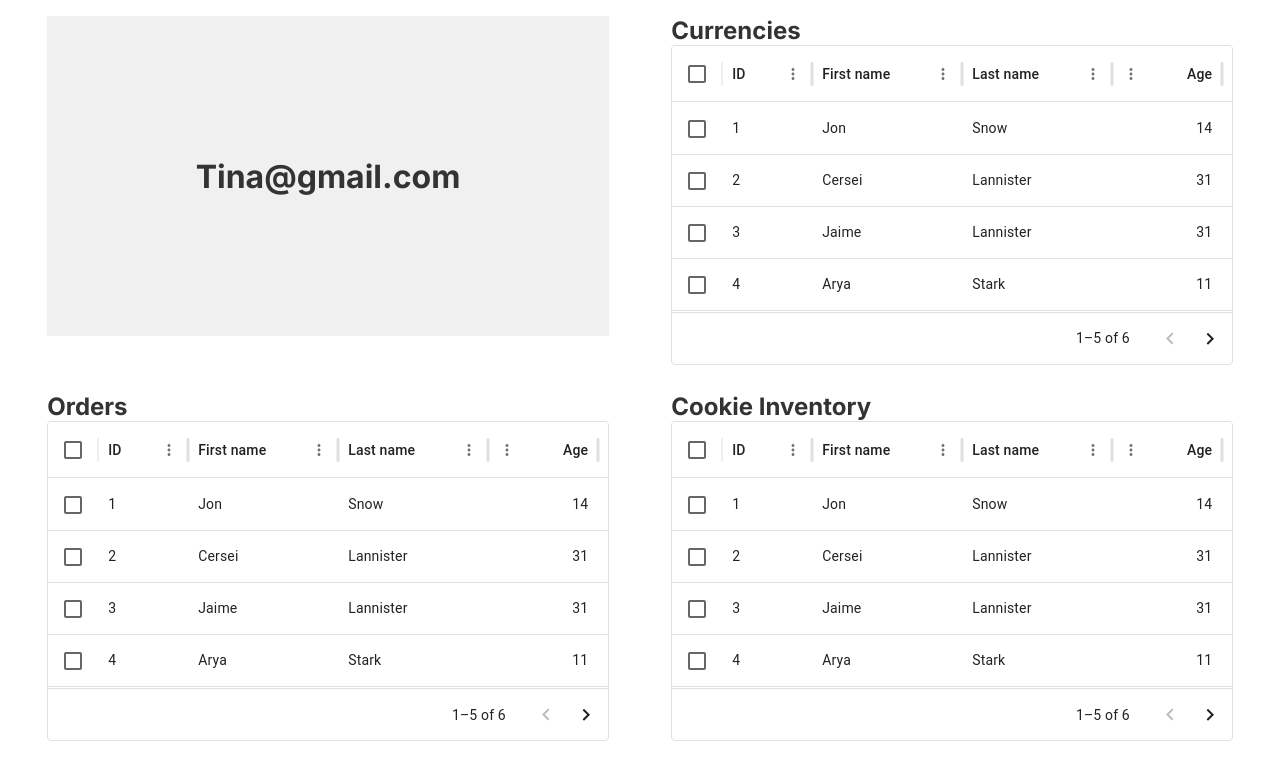
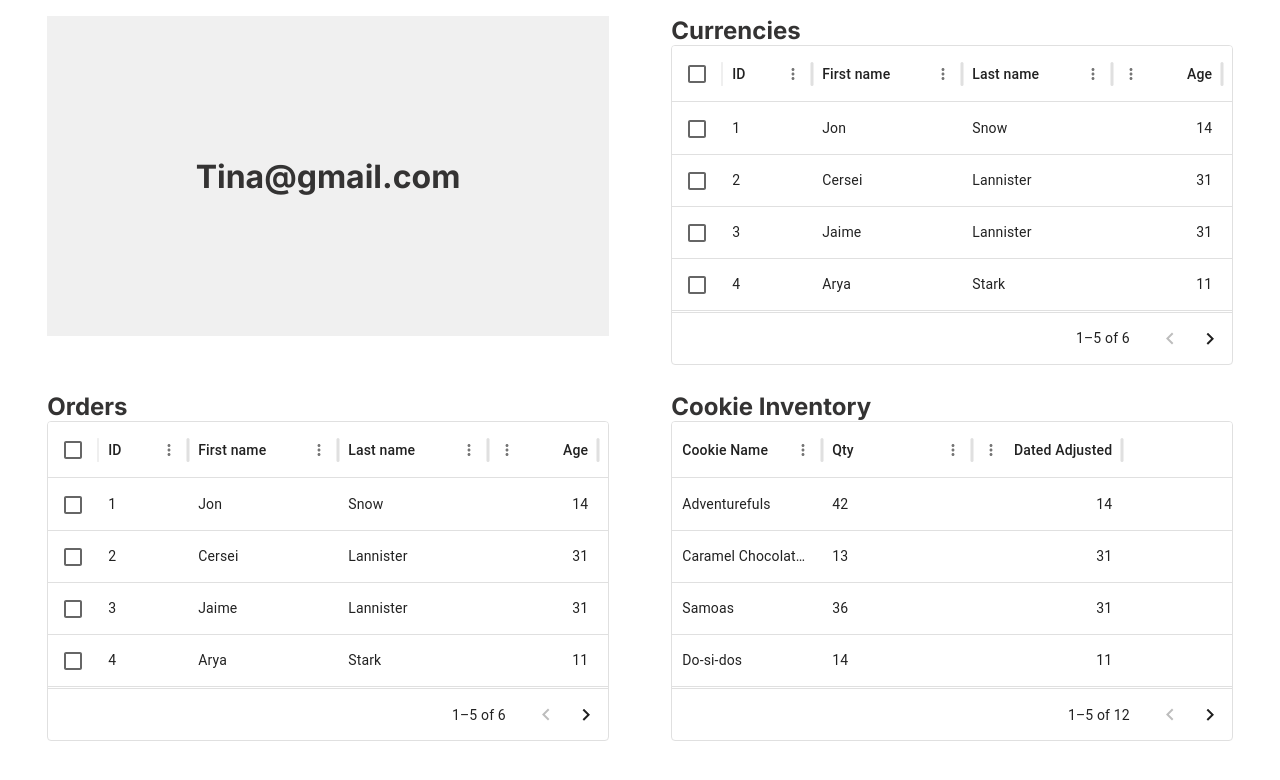
Before and after one commit to Ann-Clawson/crumbs-frontend, a React (Vite) app in the folder crumbs-frontend/: page /dashboard in a window 1280 px wide. Shown: the top 780 px of the page. Built offline with nearby package versions, Linux system fonts and the light colour scheme.

Commit message:
hard codes data for inventory dashboard

```diff
--- a/crumbs-frontend/src/Dashboard.jsx
+++ b/crumbs-frontend/src/Dashboard.jsx
@@ -1,3 +1,4 @@
+// eslint-disable-next-line no-unused-vars
 import * as React from "react";
 import Box from "@mui/material/Box";
 import { DataGrid } from "@mui/x-data-grid";
@@ -42,6 +43,52 @@ const rows = [
   { id: 4, lastName: "Stark", firstName: "Arya", age: 11 },
   { id: 5, lastName: "Targaryen", firstName: "Daenerys", age: null },
   { id: 6, lastName: "Melisandre", firstName: null, age: 150 },
+];
+
+const inventory_rows = [
+  { id: 1, cookieName: "Adventurefuls", qty: 42, dateAdjusted: 14 },
+  { id: 2, cookieName: "Caramel Chocolate Chip", qty: 13, dateAdjusted: 31 },
+  { id: 3, cookieName: "Samoas", qty: 36, dateAdjusted: 31 },
+  { id: 4, cookieName: "Do-si-dos", qty: 14, dateAdjusted: 11 },
+  { id: 5, cookieName: "Girl Scout S'mores", qty: 27, dateAdjusted: null },
+  { id: 6, cookieName: "Lemonades", qty: 53, dateAdjusted: 150 },
+  { id: 7, cookieName: "Lemon-Ups", qty: 16, dateAdjusted: 150 },
+  { id: 8, cookieName: "Tagalongs", qty: 8, dateAdjusted: 150 },
+  { id: 9, cookieName: "Thin Mints", qty: 32, dateAdjusted: 150 },
+  { id: 10, cookieName: "Toast-Yay!", qty: 38, dateAdjusted: 150 },
+  { id: 11, cookieName: "Toffee-tastic", qty: 23, dateAdjusted: 150 },
+  { id: 12, cookieName: "Trefoils", qty: 19, dateAdjusted: 150 },
+];
+
+const inventory_columns = [
+  // { field: "id", headerName: "ID", width: 90 },
+  {
+    field: "cookieName",
+    headerName: "Cookie Name",
+    width: 150,
+    editable: true,
+  },
+  {
+    field: "qty",
+    headerName: "Qty",
+    width: 150,
+    editable: true,
+  },
+  {
+    field: "dateAdjusted",
+    headerName: "Dated Adjusted",
+    type: "number",
+    width: 150,
+    editable: true,
+  },
+  // {
+  //   field: "fullName",
+  //   headerName: "Full name",
+  //   description: "This column has a value getter and is not sortable.",
+  //   sortable: false,
+  //   width: 160,
+  //   valueGetter: (value, row) => `${row.firstName || ""} ${row.lastName || ""}`,
+  // },
 ];
 
 export function Dashboard() {
@@ -170,8 +217,8 @@ export function Dashboard() {
           >
             <h2>Cookie Inventory</h2>
             <DataGrid
-              rows={rows}
-              columns={columns}
+              rows={inventory_rows}
+              columns={inventory_columns}
               initialState={{
                 pagination: {
                   paginationModel: {
@@ -180,7 +227,7 @@ export function Dashboard() {
                 },
               }}
               pageSizeOptions={[5]}
-              checkboxSelection
+              // checkboxSelection
               disableRowSelectionOnClick
             />
           </Box>
```
